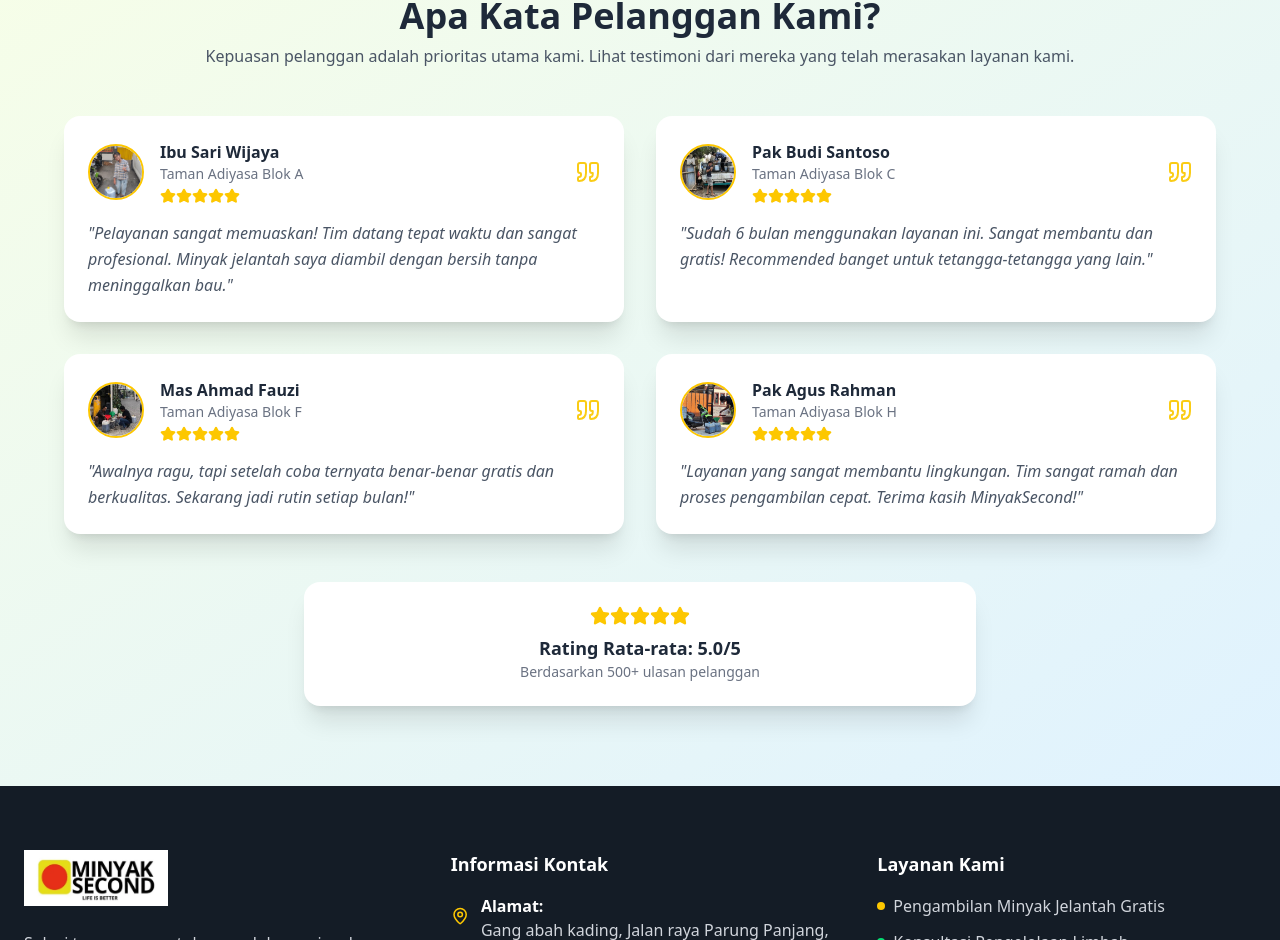
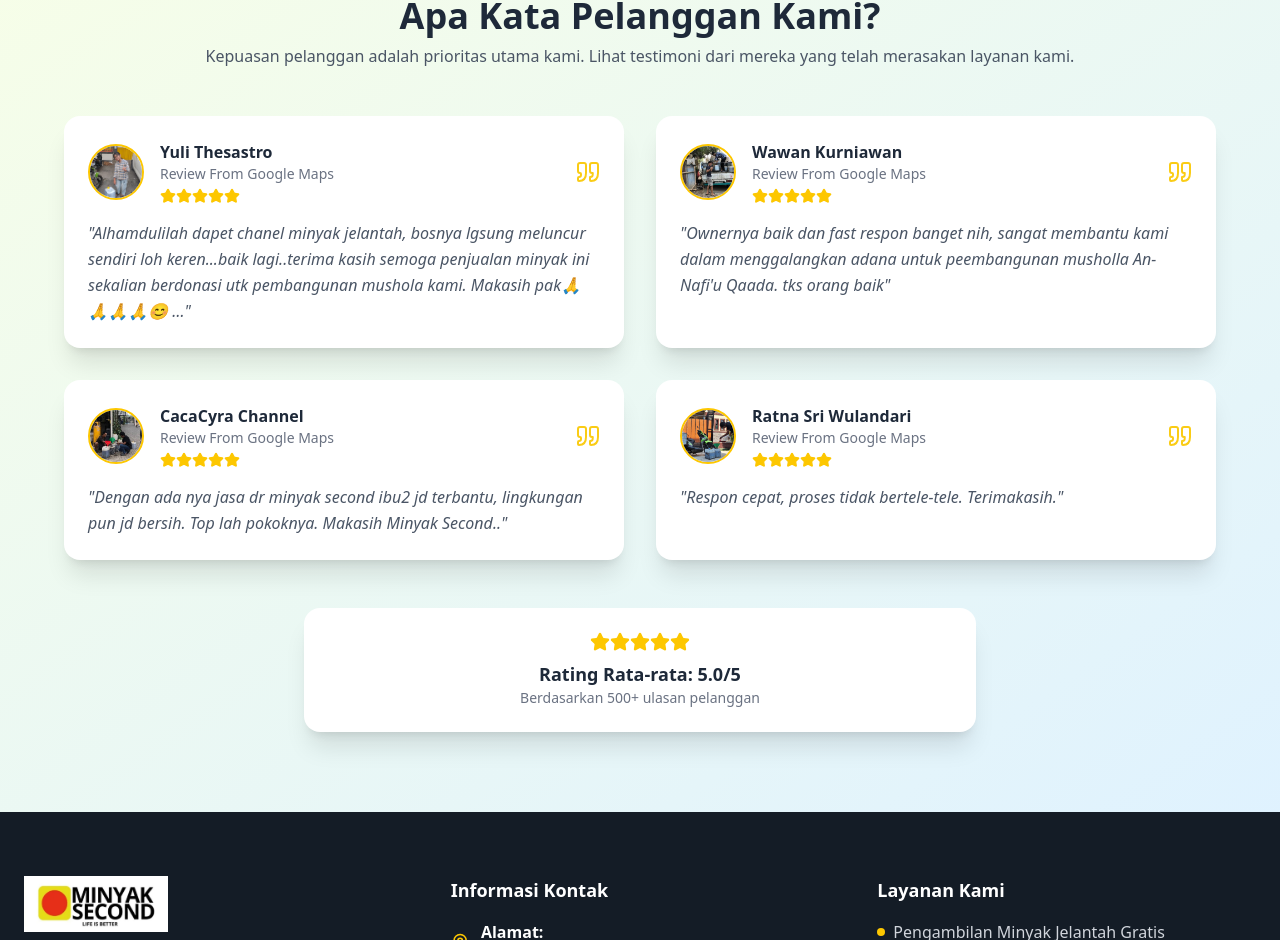
Before and after one commit to Wahyunianti/MinyakSecond, a React (Vite) app: page / in a window 1280 px wide. Shown: the part 4046-4986 px from the top of the page. Built offline with nearby package versions, Linux system fonts and the light colour scheme; a web font is replaced by a local one.

Commit message:
FIX : review

```diff
--- a/src/App.tsx
+++ b/src/App.tsx
@@ -130,36 +130,36 @@ export default function App() {
 
   const testimonials = [
     {
-      name: "Ibu Sari Wijaya",
-      location: "Taman Adiyasa Blok A",
+      name: "Yuli Thesastro",
+      location: "Review From Google Maps",
       image: testi5,
       rating: 5,
       quote:
-        "Pelayanan sangat memuaskan! Tim datang tepat waktu dan sangat profesional. Minyak jelantah saya diambil dengan bersih tanpa meninggalkan bau.",
+        "Alhamdulilah dapet chanel minyak jelantah, bosnya lgsung meluncur sendiri loh keren...baik lagi..terima kasih semoga penjualan minyak ini sekalian berdonasi utk pembangunan mushola kami. Makasih pak🙏🙏🙏🙏😊 …",
     },
     {
-      name: "Pak Budi Santoso",
-      location: "Taman Adiyasa Blok C",
+      name: "Wawan Kurniawan",
+      location: "Review From Google Maps",
       image: testi2,
       rating: 5,
       quote:
-        "Sudah 6 bulan menggunakan layanan ini. Sangat membantu dan gratis! Recommended banget untuk tetangga-tetangga yang lain.",
+        "Ownernya  baik dan fast respon banget nih, sangat membantu kami dalam menggalangkan adana untuk peembangunan musholla An-Nafi'u Qaada. tks orang baik",
     },
     {
-      name: "Mas Ahmad Fauzi",
-      location: "Taman Adiyasa Blok F",
+      name: "CacaCyra Channel",
+      location: "Review From Google Maps",
       image: testi3,
       rating: 5,
       quote:
-        "Awalnya ragu, tapi setelah coba ternyata benar-benar gratis dan berkualitas. Sekarang jadi rutin setiap bulan!",
+        "Dengan ada nya jasa dr minyak second ibu2 jd terbantu, lingkungan pun jd bersih. Top lah pokoknya. Makasih Minyak Second..",
     },
     {
-      name: "Pak Agus Rahman",
-      location: "Taman Adiyasa Blok H",
+      name: "Ratna Sri Wulandari",
+      location: "Review From Google Maps",
       image: testi4,
       rating: 5,
       quote:
-        "Layanan yang sangat membantu lingkungan. Tim sangat ramah dan proses pengambilan cepat. Terima kasih MinyakSecond!",
+        "Respon cepat, proses tidak bertele-tele. Terimakasih.",
     },
   ];
 
```
